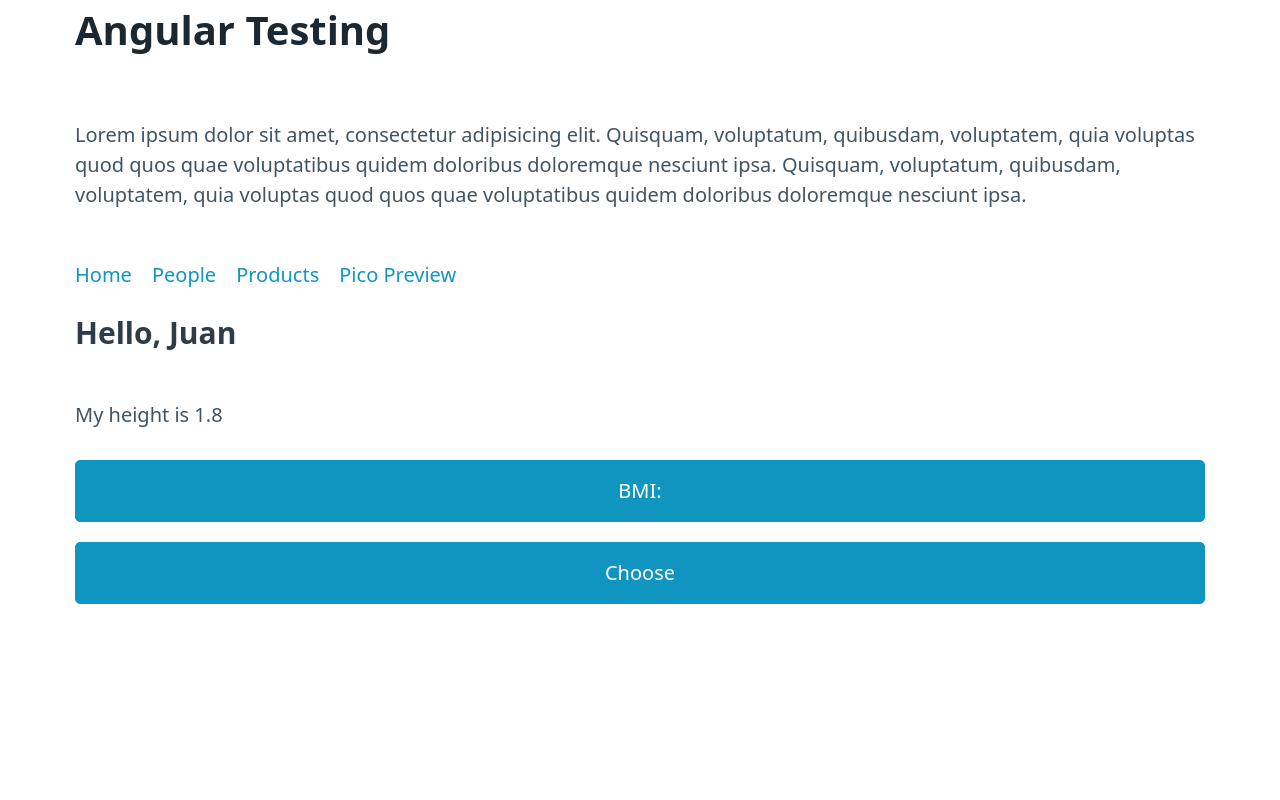
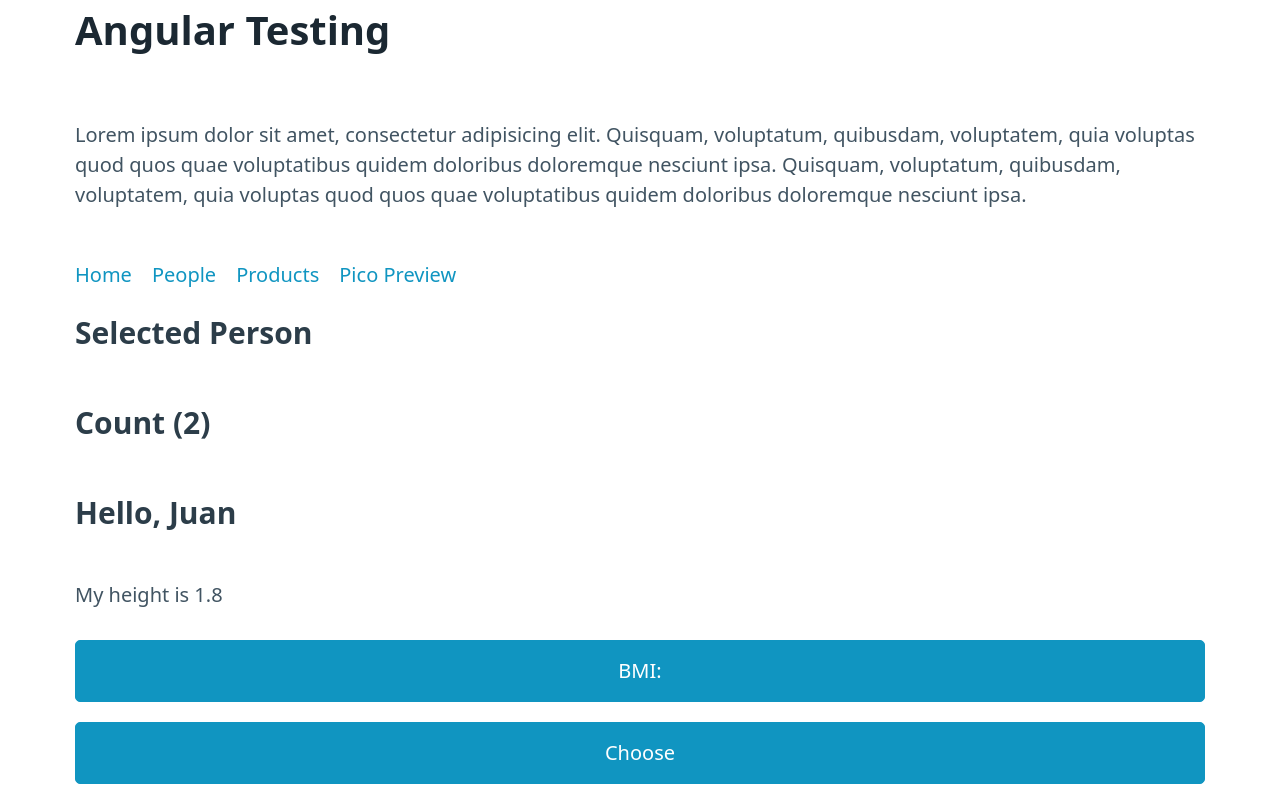
Before and after one commit to ghostafbr/ng-testing, an Angular app: page /people in a window 1280 px wide. Shown: the top 800 px of the page. Built offline with nearby package versions, Linux system fonts and the light colour scheme; no server answers.

Commit message:
Testing components with dependencies

```diff
--- a/src/app/components/people/people.component.html
+++ b/src/app/components/people/people.component.html
@@ -1,3 +1,11 @@
 <section class="container">
-  <app-person [person]="person"/>
+  <h3>Selected Person</h3>
+  <div *ngIf="selectedPerson" class="selectedPerson">
+    <ul>
+      <li>Name: {{selectedPerson?.name }}</li>
+      <li>Age: {{selectedPerson?.age }}</li>
+    </ul>
+  </div>
+  <h3>Count ({{ people.length }})</h3>
+  <app-person (onSelected)="choosePerson($event)" *ngFor="let person of people" [person]="person"/>
 </section>
--- a/src/app/components/people/people.component.ts
+++ b/src/app/components/people/people.component.ts
@@ -9,5 +9,14 @@ import {PersonModel} from "../../models/person.model";
 export class PeopleComponent {
 
   person: PersonModel = new PersonModel('Juan', 'test',18, 80, 1.80);
+  people: PersonModel[] = [
+    new PersonModel('Juan', 'test',18, 80, 1.80),
+    new PersonModel('Felipe', 'Lopéz',19, 90, 1.60)
+  ];
+  selectedPerson!: PersonModel | null;
+
+  choosePerson(person: PersonModel) {
+    this.selectedPerson = person;
+  }
 
 }
```
Also changed, not shown: 1 other file (tests, documents, lock files or other folders).
